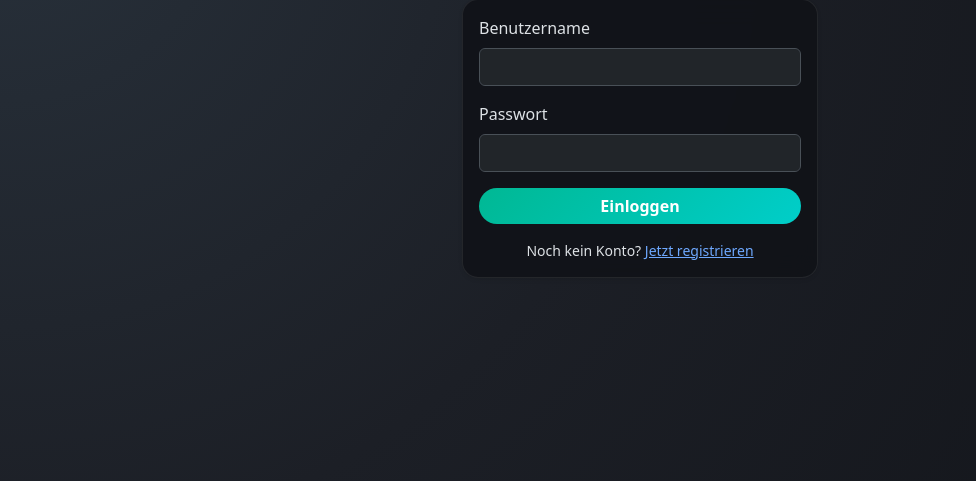
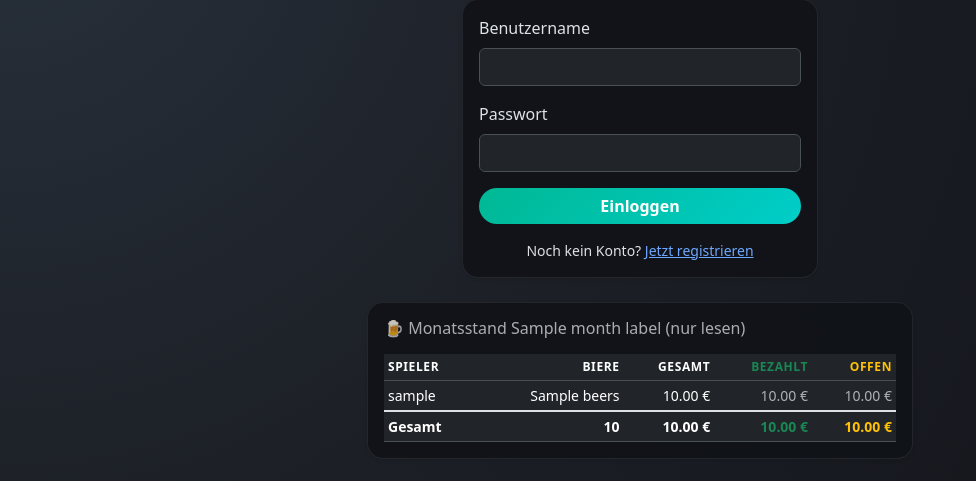
Before and after one commit to jbkunama1/hAI.VfBAHKaessle, a Flask app: template templates/login.html in a window 1280 px wide. Shown: the part 126-607 px from the top of the page, without its empty margins (0-976 px from the left). Run offline with Flask 3, Linux system fonts and the light colour scheme; the template is opened without the code that fills it: most values are stand-ins (such as "Sample title", 1, 10 or a date in 2020).

Commit message:
Login page: show monthly summary (beers, total, paid, open) below login form

```diff
--- a/templates/login.html
+++ b/templates/login.html
@@ -1,4 +1,3 @@
-
 {% extends 'base.html' %}
 {% block content %}
 <div class="row justify-content-center">
@@ -24,4 +23,53 @@
     </div>
   </div>
 </div>
+
+{% if monthly_summary %}
+<div class="row justify-content-center mt-4">
+  <div class="col-12 col-md-8 col-lg-6">
+    <div class="card shadow-sm">
+      <div class="card-body">
+        <h2 class="h6 mb-3 text-muted">&#x1F37A; Monatsstand {{ month_label }} (nur lesen)</h2>
+        <div class="table-responsive">
+          <table class="table table-sm align-middle mb-0 small">
+            <thead>
+              <tr>
+                <th>Spieler</th>
+                <th class="text-end">Biere</th>
+                <th class="text-end">Gesamt</th>
+                <th class="text-end text-success">Bezahlt</th>
+                <th class="text-end text-warning">Offen</th>
+              </tr>
+            </thead>
+            <tbody>
+              {% for row in monthly_summary %}
+              <tr>
+                <td>{{ row.username }}</td>
+                <td class="text-end">{{ row.beers }}</td>
+                <td class="text-end">{{ '%.2f'|format(row.total) }} €</td>
+                <td class="text-end {% if row.paid > 0 %}text-success{% else %}text-muted{% endif %}">
+                  {{ '%.2f'|format(row.paid) }} €
+                </td>
+                <td class="text-end {% if row.open > 0 %}text-warning fw-semibold{% else %}text-muted{% endif %}">
+                  {{ '%.2f'|format(row.open) }} €
+                </td>
+              </tr>
+              {% endfor %}
+            </tbody>
+            <tfoot class="table-group-divider">
+              <tr class="fw-semibold">
+                <td>Gesamt</td>
+                <td class="text-end">{{ monthly_summary | sum(attribute='beers') }}</td>
+                <td class="text-end">{{ '%.2f'|format(monthly_summary | sum(attribute='total')) }} €</td>
+                <td class="text-end text-success">{{ '%.2f'|format(monthly_summary | sum(attribute='paid')) }} €</td>
+                <td class="text-end text-warning">{{ '%.2f'|format(monthly_summary | sum(attribute='open')) }} €</td>
+              </tr>
+            </tfoot>
+          </table>
+        </div>
+      </div>
+    </div>
+  </div>
+</div>
+{% endif %}
 {% endblock %}
```
